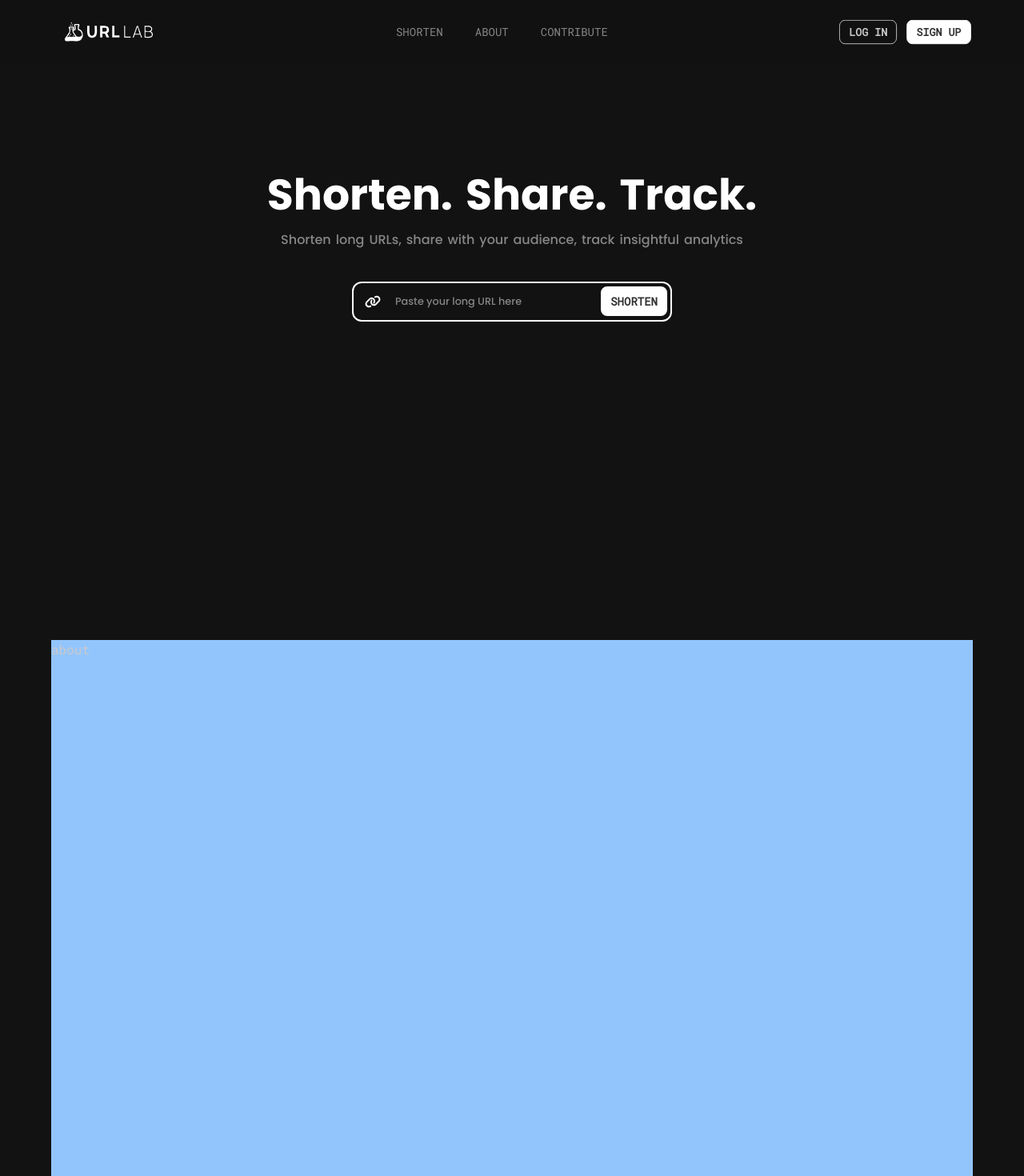
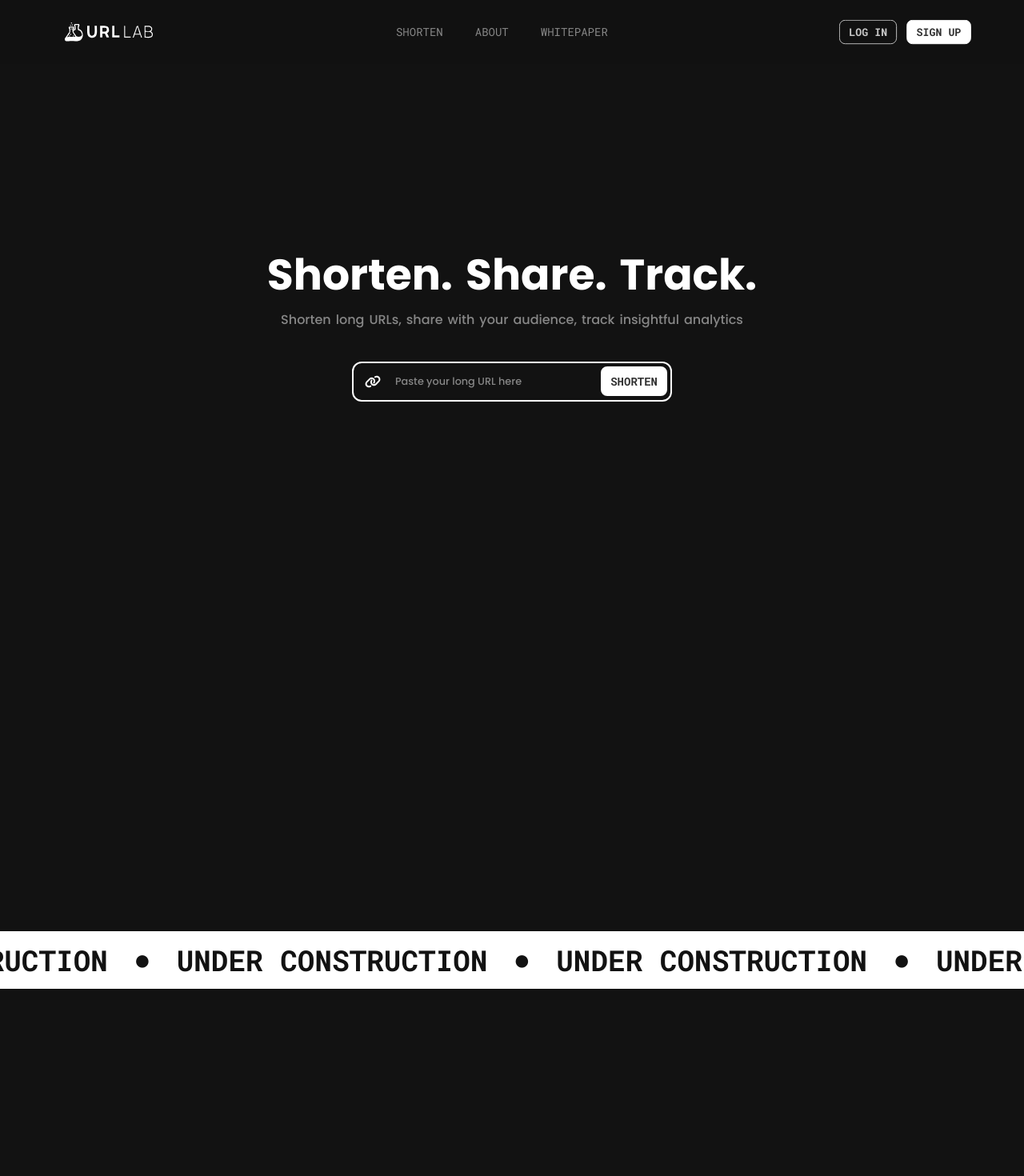
Before and after one commit to ademirkan/URL-Lab, a Next.js app: page / in a window 1280 px wide. Shown: the top 1470 px of the page at 80% size. Built offline with nearby package versions, Linux system fonts and the light colour scheme.

Commit message:
added under construction marquee

```diff
--- /dev/null
+++ b/app/not-ready/page.tsx
@@ -0,0 +1,9 @@
+import UnderConstructionMarquee from "@/components/UnderConstructionMarquee";
+
+export default function NotReadyPage() {
+    return (
+        <section className="relative flex h-[100vh] w-[100vw] justify-center items-center">
+            <UnderConstructionMarquee />
+        </section>
+    );
+}
--- a/app/page.tsx
+++ b/app/page.tsx
@@ -1,5 +1,6 @@
 import StaggerText from "@/components/StaggerText";
 import URLShortener from "@/components/URLShortener";
+import UnderConstructionMarquee from "@/components/UnderConstructionMarquee";
 import { Poppins, Roboto_Mono, Lexend, Roboto } from "next/font/google";
 
 const titleFont = Poppins({ subsets: ["latin"], weight: "700" });
@@ -10,7 +11,7 @@ export default function Home() {
         <>
             <section
                 id="hero"
-                className="h-[100vh] flex flex-col items-center relative gap-10 md:pt-[100px] pt-[50px] bg-base-100"
+                className="h-[100vh] flex flex-col items-center relative gap-10 md:pt-[200px] pt-[100px] bg-base-100"
             >
                 <div
                     id="hero-text"
@@ -42,12 +43,13 @@ export default function Home() {
                 </div>
             </section>
 
-            <section id="about" className="h-[100vh] w-[90vw] bg-blue-300">
-                about
-            </section>
-
-            <section id="features" className="h-[100vh] w-[90vw] bg-red-300">
-                features
+            <section
+                id="about"
+                className="flex flex-col h-[100vh] w-[100vw] justify-center"
+            >
+                <div className="relative w-[100%]">
+                    <UnderConstructionMarquee />
+                </div>
             </section>
         </>
     );
--- a/components/Header.tsx
+++ b/components/Header.tsx
@@ -6,8 +6,10 @@ import { useEffect, useState } from "react";
 import DropdownNavbar from "./DropdownNavbar";
 import { Turn as Hamburger } from "hamburger-react";
 import { ToastContainer } from "react-toastify";
+import { useRouter } from "next/navigation";
 
 export default function Header() {
+    const router = useRouter();
     const isScrollAtTop = useIsScrollAtTop();
     const isMobile = useMediaQuery("(max-width: 768px)");
     const [isHamburgerToggled, setIsHamburgerToggled] = useState(false);
@@ -19,22 +21,27 @@ export default function Header() {
 
     const handleSignUpClick = () => {
         setIsHamburgerToggled(false);
+        router.push("/not-ready");
     };
 
     const handleLoginClick = () => {
         setIsHamburgerToggled(false);
+        router.push("/not-ready");
     };
 
     const handleShortenClick = () => {
         setIsHamburgerToggled(false);
+        router.push("/#hero");
     };
 
     const handleAboutClick = () => {
         setIsHamburgerToggled(false);
+        router.push("#about");
     };
 
-    const handleContributeClick = () => {
+    const handleWhitepaperClick = () => {
         setIsHamburgerToggled(false);
+        router.push("#about");
     };
 
     useEffect(() => {
@@ -77,10 +84,10 @@ export default function Header() {
                             </li>
                             <li>
                                 <a
-                                    onClick={handleContributeClick}
+                                    onClick={handleWhitepaperClick}
                                     className="txtbtn btn-sm cursor-pointer select-none"
                                 >
-                                    Contribute
+                                    Whitepaper
                                 </a>
                             </li>
                         </ul>
@@ -169,9 +176,9 @@ export default function Header() {
                         <a
                             href="#nav-left"
                             className="txtbtn btn-sm"
-                            onClick={handleContributeClick}
+                            onClick={handleWhitepaperClick}
                         >
-                            Contribute
+                            Whitepaper
                         </a>
                     </li>
                 </ul>
--- a/components/URLShortener.tsx
+++ b/components/URLShortener.tsx
@@ -281,6 +281,15 @@ export default function URLShortener() {
                         if (e.key === " ") {
                             e.preventDefault();
                         }
+                        if (
+                            customUrlExtensionRef.current!.value === "" &&
+                            e.key == "Backspace"
+                        ) {
+                            // focus on long url input after 10ms
+                            setTimeout(() => {
+                                longUrlRef.current!.focus();
+                            }, 0);
+                        }
                     }}
                     ref={customUrlExtensionRef}
                     type="text"
--- /dev/null
+++ b/components/UnderConstructionMarquee.tsx
@@ -0,0 +1,25 @@
+import Marquee from "react-fast-marquee";
+import { Poppins, Roboto_Mono, Lexend, Roboto } from "next/font/google";
+import hexToRgb from "@/ts/hexToRgb";
+
+const marqueeFont = Roboto_Mono({ subsets: ["latin"], weight: "700" });
+const titleFont = Poppins({ subsets: ["latin"], weight: "700" });
+export default function UnderConstructionMarquee() {
+    return (
+        <div className="w-[100%] relative">
+            <Marquee
+                style={{ width: "100%" }}
+                className={`${marqueeFont.className} bg-primary text-base-100 text-4xl z-10`}
+                autoFill
+                gradient
+                gradientColor={hexToRgb("#131313")}
+                gradientWidth={80}
+            >
+                <div className="px-8 py-4 select-none">UNDER CONSTRUCTION</div>
+                <div className="relative h-[100%] flex items-center justify-center select-none">
+                    <div className={`${titleFont.className}`}>●</div>
+                </div>
+            </Marquee>
+        </div>
+    );
+}
--- a/package.json
+++ b/package.json
@@ -13,7 +13,7 @@
     "@fortawesome/fontawesome-svg-core": "^6.4.0",
     "@fortawesome/free-solid-svg-icons": "^6.4.0",
     "@fortawesome/react-fontawesome": "^0.2.0",
-    "@next/font": "^13.4.12",
+    "@react-hook/window-size": "^3.1.1",
     "@tailwindcss/typography": "^0.5.9",
     "@types/node": "20.4.2",
     "@types/react": "18.2.15",
@@ -28,6 +28,7 @@
     "postcss": "8.4.27",
     "react": "18.2.0",
     "react-dom": "18.2.0",
+    "react-fast-marquee": "^1.6.0",
     "react-toastify": "^9.1.3",
     "tailwindcss": "^3.3.3",
     "typescript": "5.1.6",
--- a/styles/globals.scss
+++ b/styles/globals.scss
@@ -48,3 +48,7 @@ header {
     background-color: rgba(18, 18, 18, 0.75);
     backdrop-filter: saturate(180%) blur(5px);
 }
+
+html {
+    scroll-behavior: smooth;
+}
--- /dev/null
+++ b/ts/hexToRgb.ts
@@ -0,0 +1,20 @@
+export default function hexToRgb(hex: string): [number, number, number] {
+    // Ensure the hex value is 6 characters long and without the '#' prefix
+    let sanitizedHex = hex.charAt(0) === "#" ? hex.slice(1) : hex;
+
+    // Handle shorthand HEX values (e.g., "#03F" to "#0033FF")
+    if (sanitizedHex.length === 3) {
+        sanitizedHex = sanitizedHex
+            .split("")
+            .map((char) => char + char)
+            .join("");
+    }
+
+    // Extract the red, green, and blue components of the color
+    const bigint = parseInt(sanitizedHex, 16);
+    const r = (bigint >> 16) & 255;
+    const g = (bigint >> 8) & 255;
+    const b = bigint & 255;
+
+    return [r, g, b];
+}
```
Also changed, not shown: 1 other file (tests, documents, lock files or other folders).
